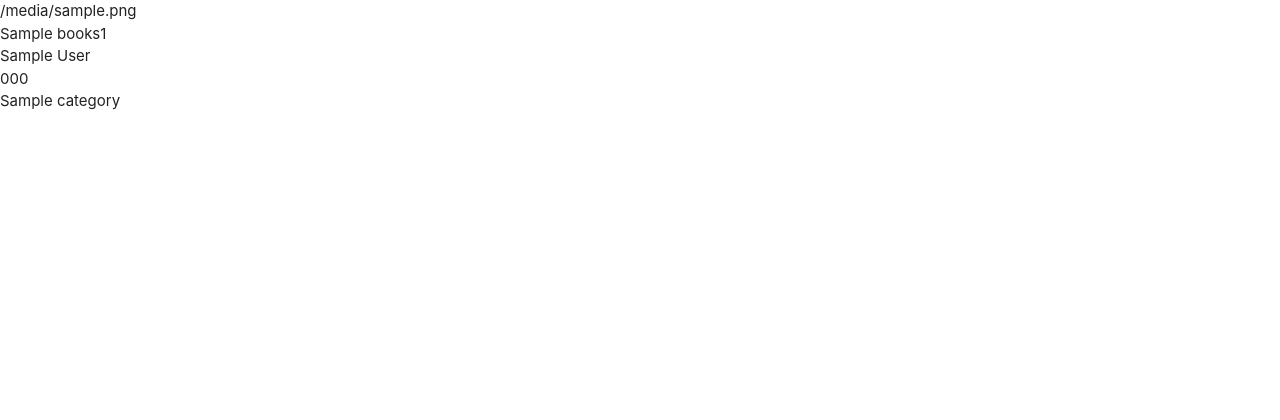
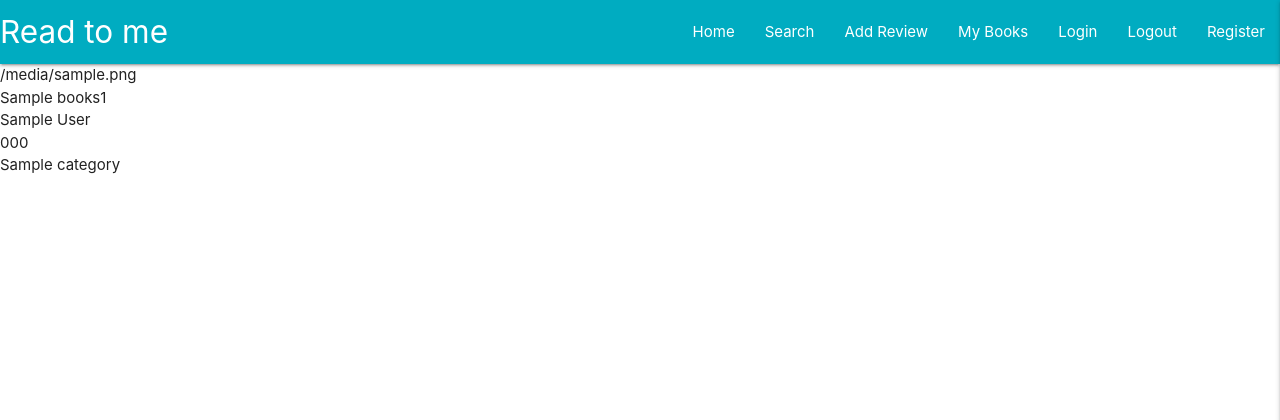
Before and after one commit to irasan/read-to-me, a Flask app: page / in a window 1280 px wide. Shown: the top 420 px of the page. Run offline with Flask 2, Linux system fonts and the light colour scheme; a database or web service that is not in the repository returns one stand-in record (values such as "Sample title"); some libraries are stand-ins or nearby versions.

Commit message:
Add navbar

```diff
--- a/static/js/script.js
+++ b/static/js/script.js
@@ -0,0 +1,3 @@
+$(document).ready(function(){
+    $('.sidenav').sidenav({edge: "right"});
+  });
--- a/templates/books.html
+++ b/templates/books.html
@@ -14,8 +14,40 @@
     <title>Books</title>
 </head>
 <body>
+    <header>
+        <!-- top navbar -->
+        <nav class="nav-extended cyan darken-1">
+    <div class="nav-wrapper">
+      <a href="#!" class="brand-logo">Read to me</a>
+      <a href="#" data-target="mobile-demo" class="sidenav-trigger right"><i class="fas fa-bars"></i></a>
+
+      <!-- large screen sidenav -->
+      <ul class="right hide-on-med-and-down">
+        <li><a href="#">Home</a></li>
+        <li><a href="sass.html">Search</a></li>
+        <li><a href="badges.html">Add Review</a></li>
+        <li><a href="collapsible.html">My Books</a></li>
+        <li><a href="mobile.html">Login</a></li>
+        <li><a href="mobile.html">Logout</a></li>
+        <li><a href="sass.html">Register</a></li>
+      </ul>
+    </div>
+  </nav>
+
+  <!-- mobile sidenav -->
+  <ul class="sidenav" id="mobile-demo">
+      <li><h4 class="center-align cyan-text text-darken 1">Read to me</h4></li>
+        <li><a href="#">Home</a></li>
+        <li><a href="sass.html">Search</a></li>
+        <li><a href="badges.html">Add Review</a></li>
+        <li><a href="collapsible.html">My Books</a></li>
+        <li><a href="mobile.html">Login</a></li>
+        <li><a href="mobile.html">Logout</a></li>
+        <li><a href="sass.html">Register</a></li>
+  </ul>
+    </header>
+
     {% block content %}
-
     {% endblock %}
 
     <!-- JQuery -->
```
